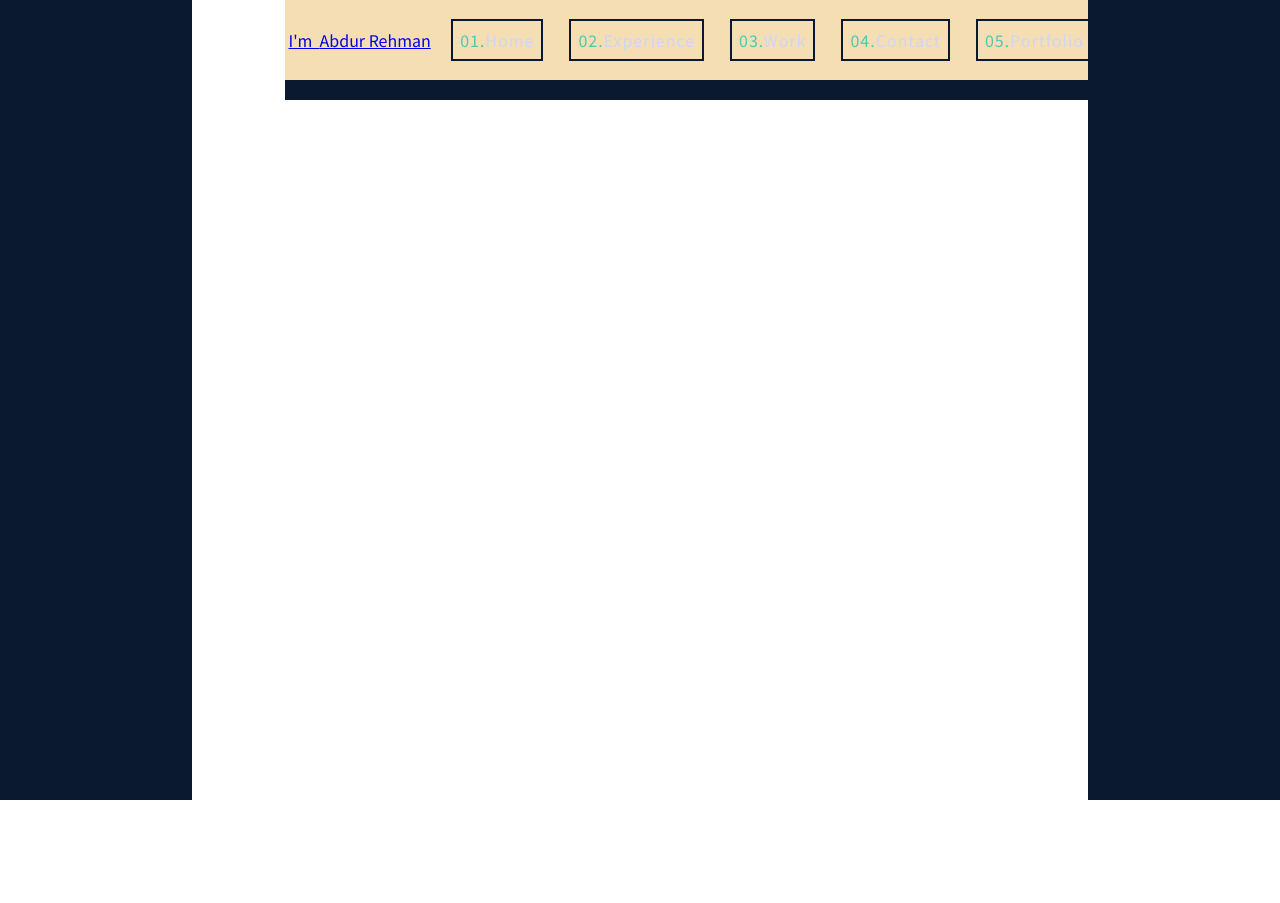
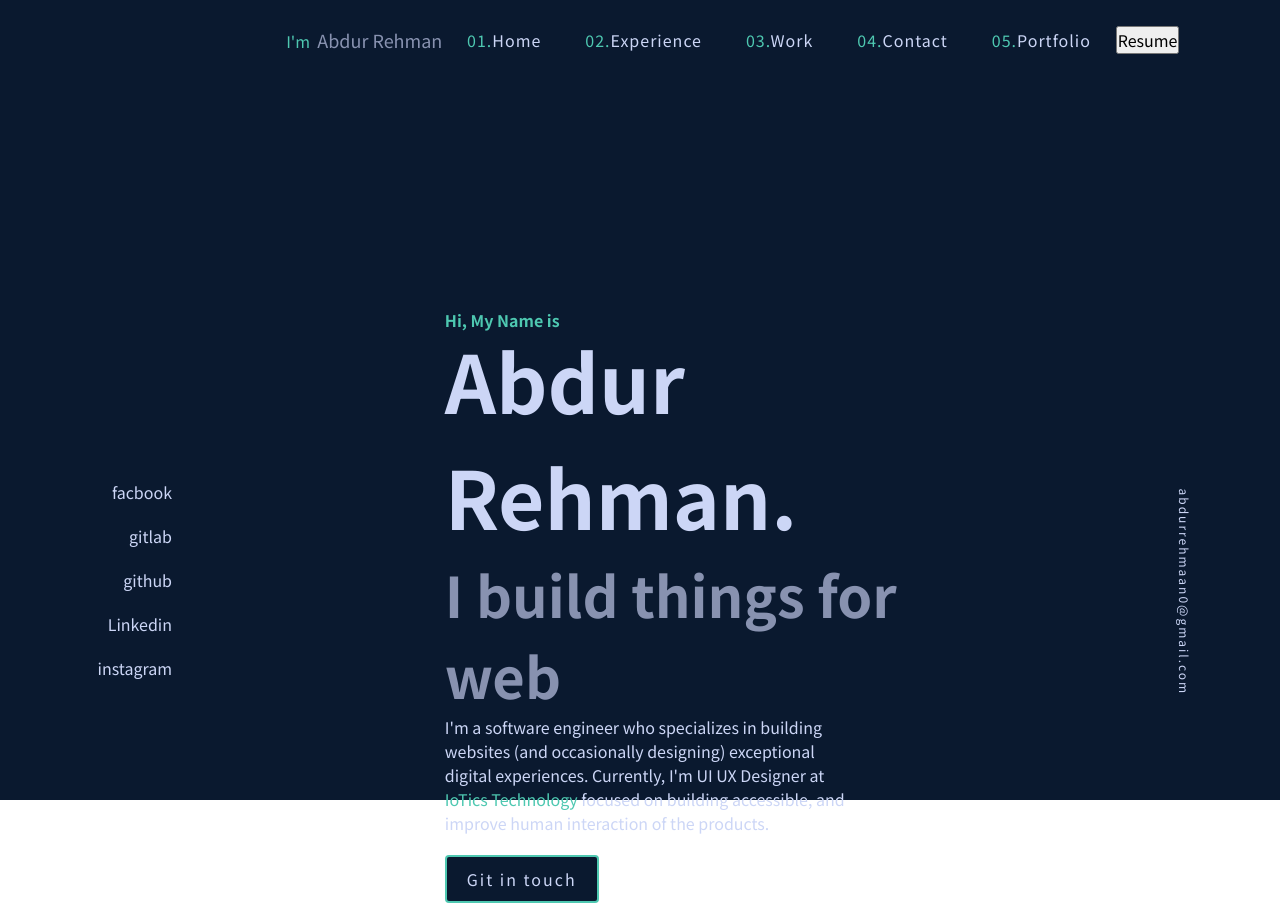
Before and after one commit to abdurrehmaan/abdurrehman, a plain HTML site: page index.html in a window 1280 px wide. Before the commit the page ends 800 px from the top, so only its background shows below. Drawn offline with Linux system fonts and the light colour scheme.

Commit message:
basic info done

```diff
--- a/css/style.css
+++ b/css/style.css
@@ -15,34 +15,46 @@
     font-family: 'Noto Sans JP', sans-serif;
 }
 
+ul{
+    list-style: none;
+}
 /* #main-container{
     position: relative;
 } */
 .main-body{
     display: flex;
     justify-content: space-between;
-
+    background-color: var(--maincolor);
 }
 
 .left-container{
     width:15%;
-    background-color: var(--maincolor);
+    /* background-color: var(--maincolor); */
     height: 100vh;
     position:fixed;
 
 }
 .main-container{
-    background-color: var(--maincolor);
+    /* background-color: var(--maincolor); */
     width: 70%;
-    height: 100px;
+    height: 100vh;
     margin-left: 17.8rem;
+
 }
 .right-container{
-    background-color: var(--maincolor);
+    /* background-color: var(--maincolor); */
     width: 15%;
     height: 100vh;
     position: fixed;
     margin-left: 85%;
+}
+
+.right-container p {
+    color: var(--maintextcolor);
+    transform: rotate(90deg);
+    margin-top: 36rem;
+    letter-spacing: 2px;
+    font-size: 12px;
 }
 
 .navbar{
@@ -51,13 +63,27 @@
     display: flex;
     justify-content: space-around;
     align-items: center;
-    background-color: wheat;
+
 }
+
+.navbar .logo a {
+    text-decoration: none;
+    color: var(--heading-color);
+}
+
+.navbar .logo a span {
+    text-decoration: none;
+    color: var(--paragraphcolor);
+    font-size: 18px;
+}
+
+.navbar .logo a span:hover{
+    color: var(--heading-color);
+}
+
 .navbar .menu ul {
     list-style: none;
     display: flex;
-
-
 }
 .navbar .menu ul li{
     padding: 10px;
@@ -71,8 +97,6 @@
     padding: 7px;
     letter-spacing: 1px;
     border: 2px solid var(--maincolor);
-
-
 }
 .navbar .menu ul li a span{
     color: var(--heading-color);
@@ -87,3 +111,57 @@
     padding: 7px;
     border: 2px dashed var(--heading-color);
 }
+
+.social-media-icon{
+    color: var(--maintextcolor);
+    text-align: right;
+    margin-top: 30rem;
+}
+.social-media-icon ul li {
+    margin: 20px;
+}
+
+.basic-info{
+    width: 100%;
+    height: 70vh;
+    justify-content: center;
+    align-items: center;
+    margin-top: 50px;
+    padding: 10rem;
+}
+
+.basic-info .span{
+    font-size: 2rem;
+    font-weight: 600;
+    color: var(--heading-color);
+}
+.basic-info h1{
+    font-size: 5rem;
+    font-weight: 700;
+    margin-top: -15px;
+    color: var(--maintextcolor);
+}
+.basic-info h2{
+    font-size: 3.5rem;
+    font-weight: 700;
+    color: var(--paragraphcolor);
+}
+
+.basic-info .para {
+    width: 70%;
+    /* border: 2px solid white; */
+    color: var(--maintextcolor);
+}
+.basic-info .para span {
+    color: var(--heading-color);
+}
+
+.basic-info input {
+    padding: 10px 20px 10px 20px;
+    background-color: var(--maincolor);
+    color: var(--maintextcolor);
+    border: 2px solid var(--heading-color);
+    border-radius: 4px;
+    margin-top: 20px;
+    letter-spacing: 2px;
+}
--- a/index.html
+++ b/index.html
@@ -11,8 +11,19 @@
 <body>
     <div class="main-body">
         <div class="left-container" >
+            <div class="social-media-icon">
+                <ul>
+                  <li>facbook</li>
+                  <li>gitlab</li>
+                  <li>github</li>
+                  <li>Linkedin</li>
+                  <li>instagram</li>
+                </ul>
+
+              </div>
         </div>
         <div class="main-container" >
+            <!-- navbar -->
             <nav class="navbar">
                 <div class="logo"><a href="#">I'm &nbsp<span>Abdur Rehman</span></a></div>
                 <div class="menu">
@@ -28,9 +39,29 @@
                     <input type="submit" value="Resume">
                 </div>
             </nav>
+            <!-- navbar ends here -->
+            <!-- Basic infomation here -->
+            <div class="basic-info">
+                <div class="span">
+                    <span>Hi, My Name is</span>
+                </div>
+                <div>
+                   <h1>Abdur Rehman.</h1>
+                </div>
+                <div>
+                    <h2>I build things for web</h2>
+                </div>
+                <div class="para">
+                    <p>I'm a software engineer who specializes in building websites (and occasionally designing) exceptional digital experiences. Currently, I'm UI UX Designer at <span>IoTics Technology</span> focused on building accessible, and improve human interaction of the products.</p>
+                </div>
+                <div>
+                    <input type="submit" value="Git in touch">
+                </div>
+            </div>
+            <!-- basic information ends here -->
         </div>
         <div class="right-container">
-
+            <p>abdurrehmaan0@gmail.com</p>
         </div>
     </div>
 
```
